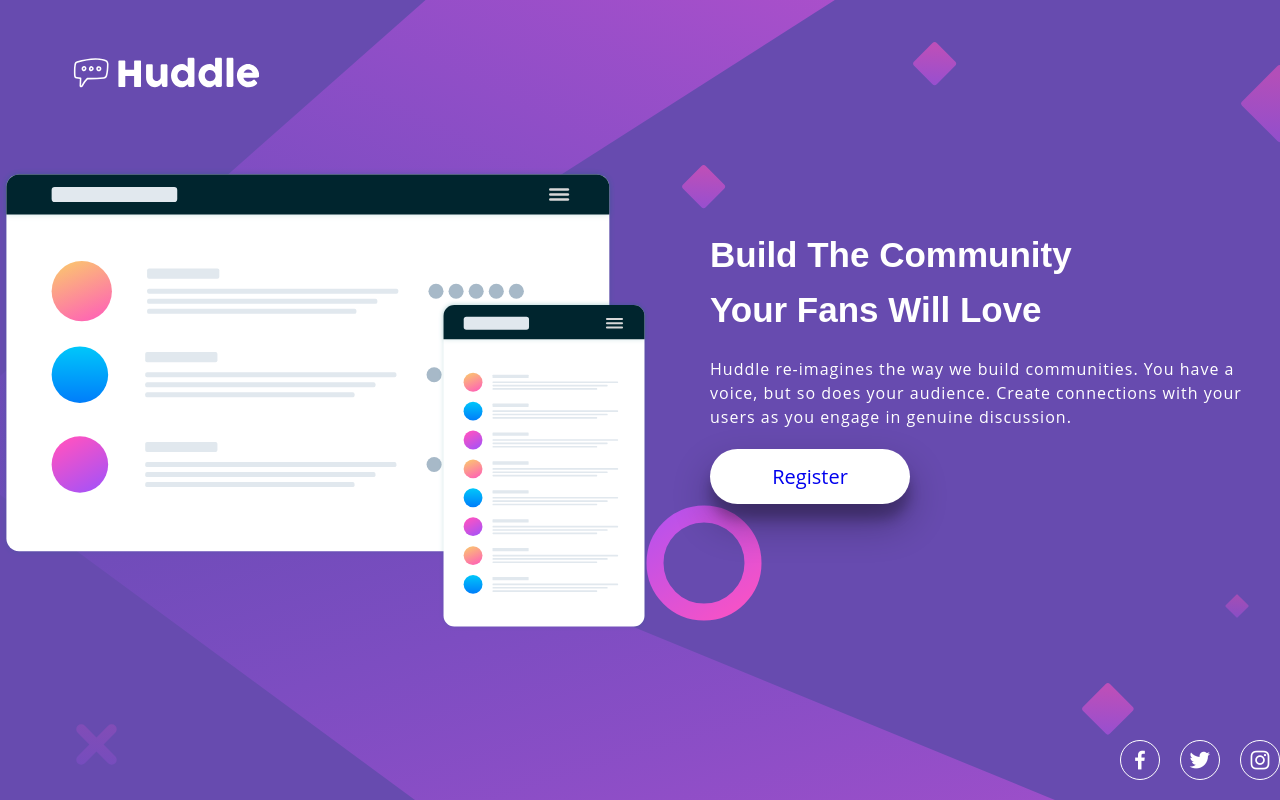
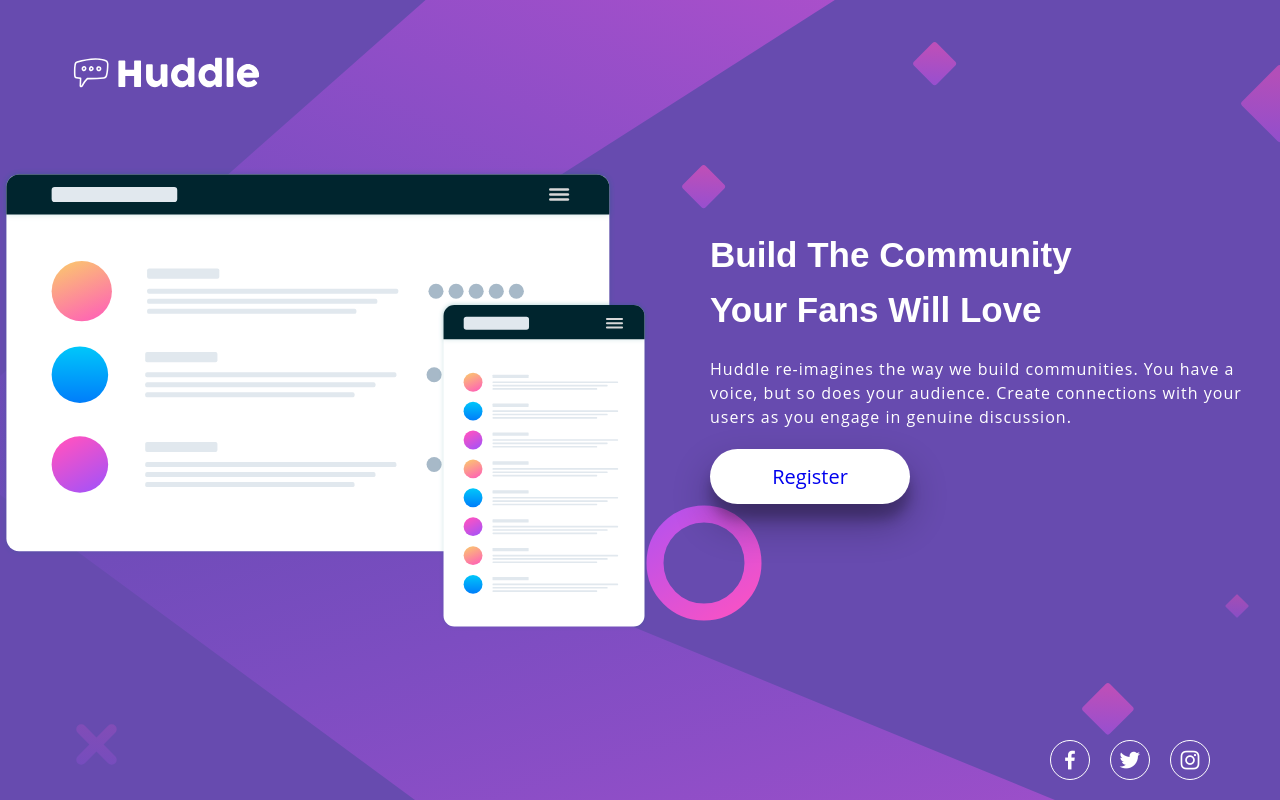
Before and after one commit to TaaroshSendaris/Frontend-Mentor--Pagina-de-inicio-agrupada-con-una-unica-seccion-introductoria, a website built with Vite: page index.html in a window 1280 px wide. Built offline with nearby package versions, Linux system fonts and the light colour scheme.

Commit message:
arreglo commit

```diff
--- a/style.css
+++ b/style.css
@@ -97,6 +97,7 @@ a {
     align-items: center;
     justify-content: flex-end;
     gap: 20px;
+    padding-right: 70px;
 }
 .bx {
     color: white;
```
